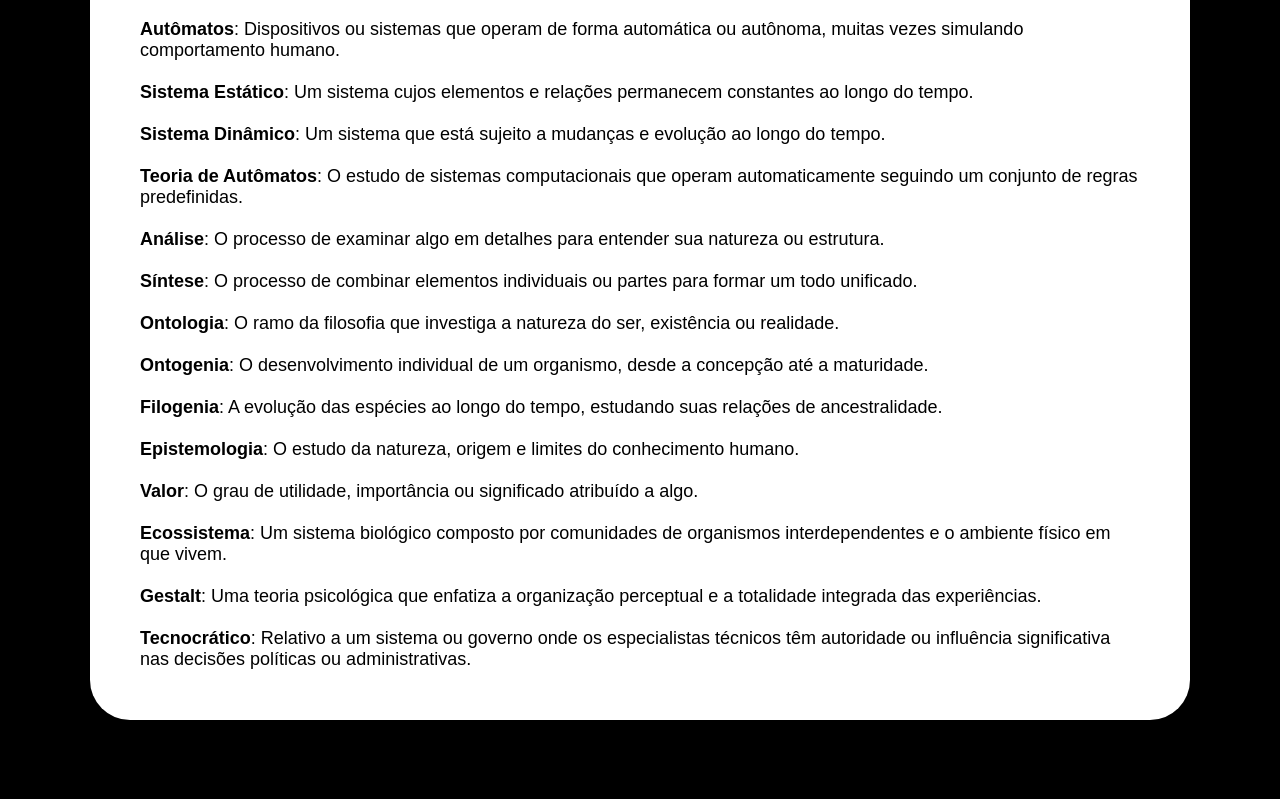
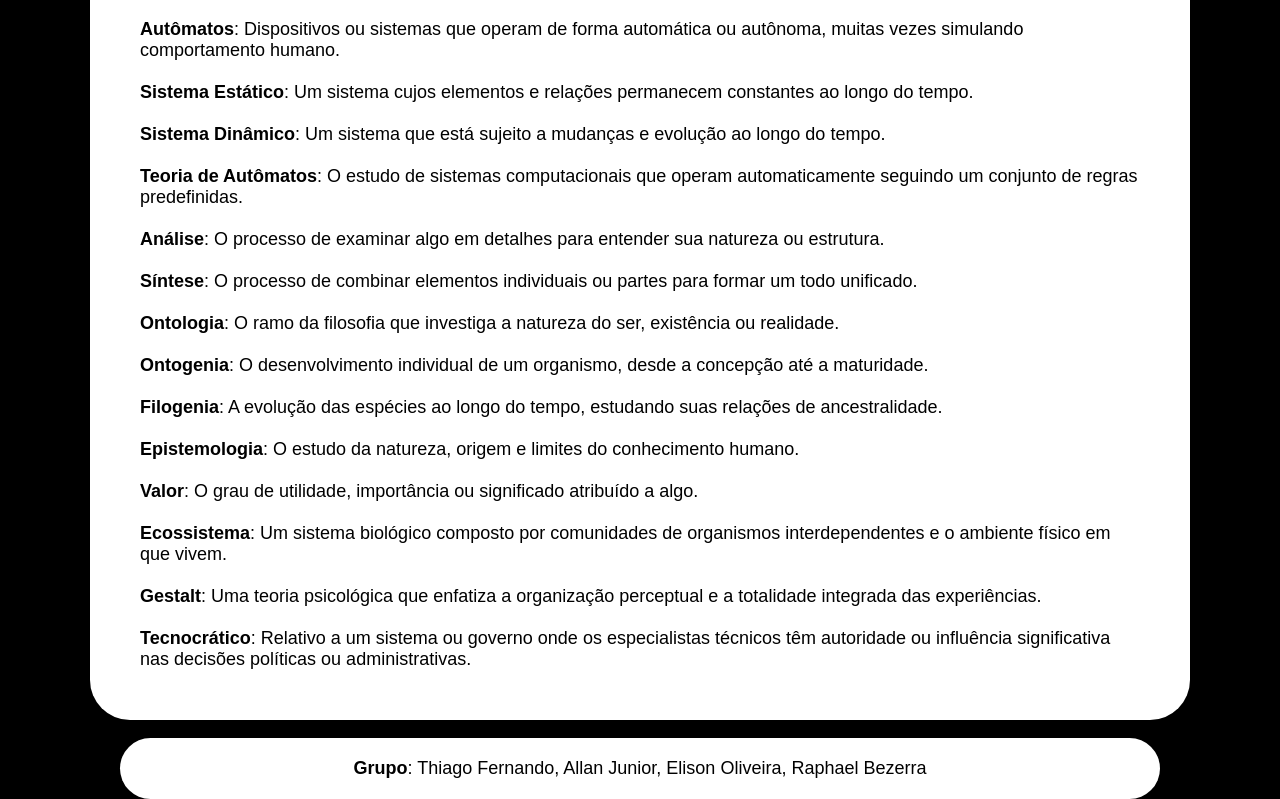
Before and after one commit to ThiagoCelvet/Gloss-rio, a plain HTML site: page index.html in a window 1280 px wide. Shown: the part 1273-2072 px from the top of the page. Before the commit the page ends 1993 px from the top, so only its background shows below. Drawn offline with Linux system fonts and the light colour scheme.

Commit message:
Glossário Att 1

```diff
--- a/index.html
+++ b/index.html
@@ -141,5 +141,9 @@
         <strong>Tecnocrático</strong>: Relativo a um sistema ou governo onde os especialistas técnicos têm autoridade ou
         influência significativa nas decisões políticas ou administrativas.
     </p>
+    <br>
+    <p class="p2">
+        <strong>Grupo</strong>: Thiago Fernando, Allan Junior, Elison Oliveira, Raphael Bezerra
+    </p>
 </body>
 </html>
--- a/style.css
+++ b/style.css
@@ -26,3 +26,16 @@ p{
 body{
     background-color: black;
     }
+.p2{
+    font-family: Arial, Helvetica, sans-serif;
+    font-size: large;
+    text-align: center;
+    padding: 20px;
+    color: black;
+    background-color: white;
+    border-radius: 40px;
+    width: 1000px;
+    margin: 0 auto;
+    position: relative;
+    top: 30px;
+}
```
